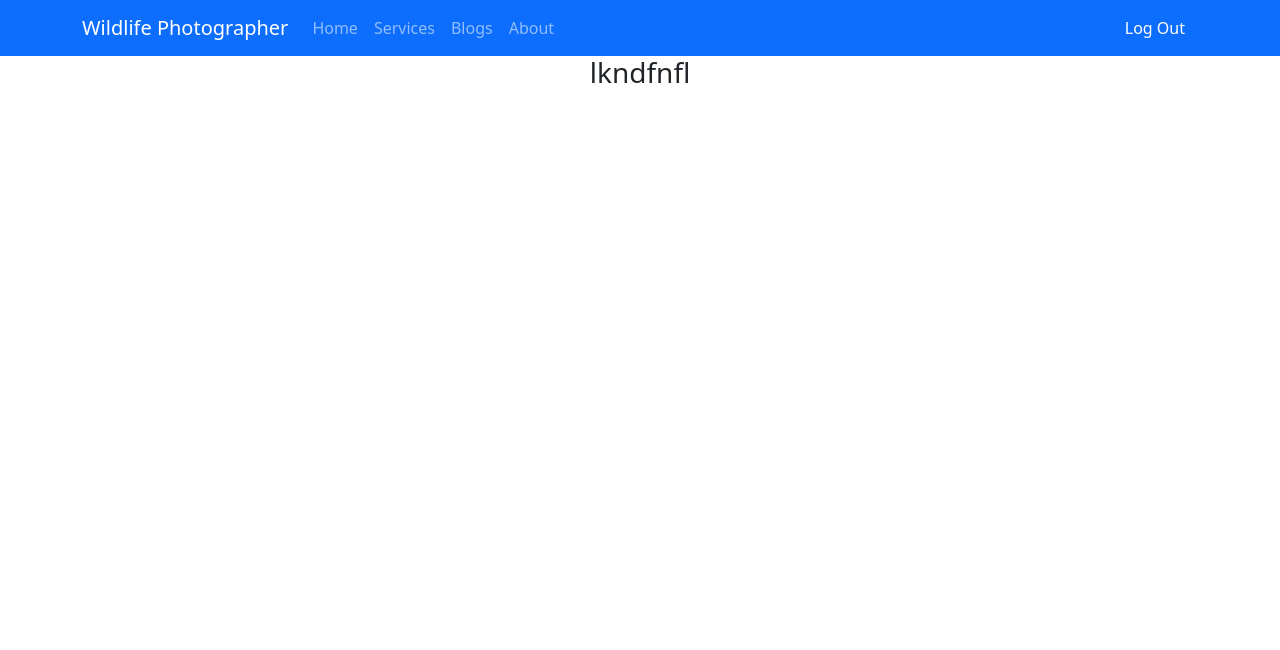
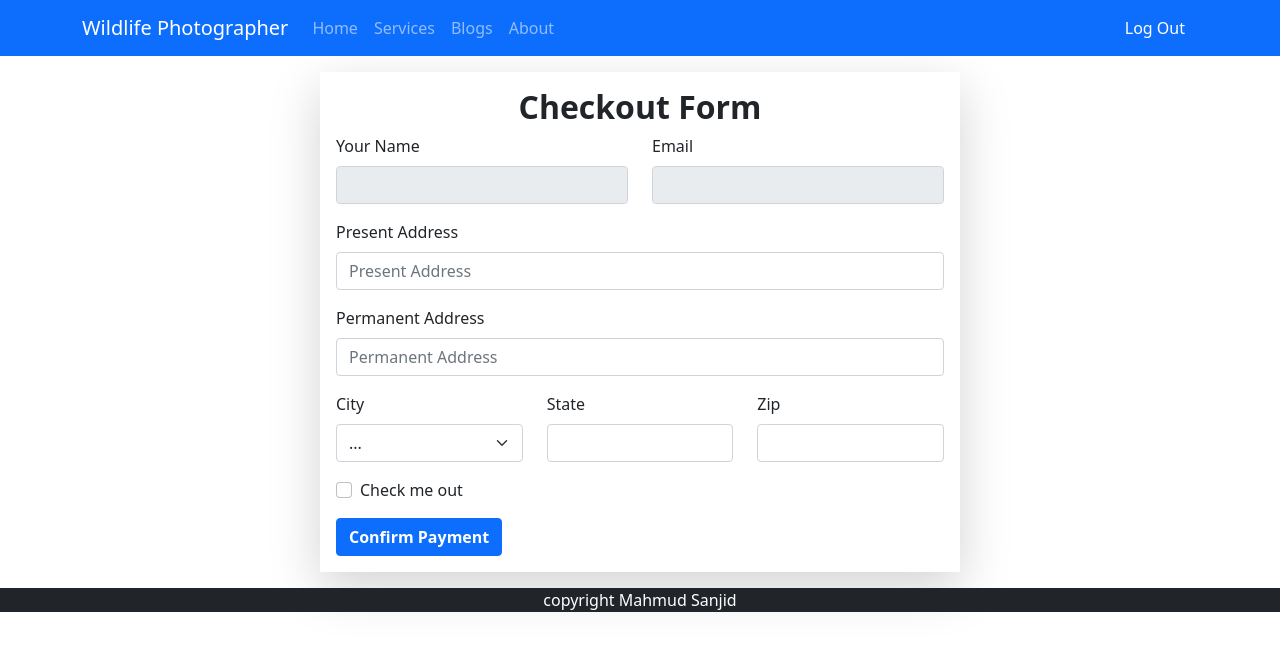
Before and after one commit to Sanjidk/independent-service-provider, a React (Create React App) app: page /service/1 in a window 1280 px wide. Shown: the top 650 px of the page. Built offline with nearby package versions, Linux system fonts and the light colour scheme; no server answers; sample sign-in values are in the browser's storage.

Commit message:
checkout loading page solved

```diff
--- a/src/App.js
+++ b/src/App.js
@@ -20,7 +20,7 @@ function App() {
         <Route path="/" element={<Home></Home>}></Route>
         <Route path="/home" element={<Home></Home>}></Route>
         <Route path="/services" element={<Services></Services>} ></Route>
-        <Route path="/checkout" element={
+        <Route path="/service/:serviceId" element={
           <RequireAuth>
             <Checkout></Checkout>
           </RequireAuth>
@@ -31,7 +31,7 @@ function App() {
         <Route path="/signup" element={<Signup></Signup>} ></Route>
         <Route path="*" element={<NotFound></NotFound>} ></Route>
       </Routes>
-      {/* <Footer></Footer> */}
+      <Footer></Footer>
     </div>
   );
 }
--- a/src/pages/Home/Checkout/Checkout.js
+++ b/src/pages/Home/Checkout/Checkout.js
@@ -1,10 +1,9 @@
 import React from "react";
 import { Button, Col, Form, Row } from "react-bootstrap";
-import useServices from "../../Hooks/useServices";
+import { useAuthState } from "react-firebase-hooks/auth";
+import auth from "../../../firebase.init";
 
 const Checkout = () => {
-  const [services] = useServices();
-  const singleService = services[0];
 
   return (
     <div className="w-50 mx-auto shadow-lg m-3 p-3 text-start">
@@ -12,13 +11,13 @@ const Checkout = () => {
       <Form>
         <Row className="mb-3">
           <Form.Group as={Col} controlId="formGridEmail">
-            <Form.Label>Photography Type</Form.Label>
-            <Form.Control type="name" value={singleService.name} readOnly />
+            <Form.Label>Your Name</Form.Label>
+            <Form.Control type="name"  readOnly />
           </Form.Group>
 
           <Form.Group as={Col} controlId="formGridPassword">
-            <Form.Label>Price</Form.Label>
-            <Form.Control type="number" value={singleService.price} readOnly />
+            <Form.Label>Email</Form.Label>
+            <Form.Control type="email"  readOnly  />
           </Form.Group>
         </Row>
 
--- a/src/pages/Home/Service/Service.js
+++ b/src/pages/Home/Service/Service.js
@@ -1,22 +1,27 @@
 import React from "react";
 import { Button, Card } from "react-bootstrap";
-import { Link } from "react-router-dom";
+import { useNavigate } from "react-router-dom";
 import './Service.css'
 
 const Service = (props) => {
-  const { name, image, price, description } = props.service;
+  const { id , name, image, price, description } = props.service;
+
+  const navigate = useNavigate();
+
+  const navigateServices = id =>{
+    navigate(`/service/${id}`);
+  }
+
   return (
         <Card className="m-2 p-3">
           <Card.Img variant="top" src={image} />
           <Card.Body>
-            <Card.Title> Name: {name}</Card.Title>
+            <Card.Title>{name}</Card.Title>
             <Card.Title>Price: $ {price}</Card.Title>
             <Card.Text>{description}</Card.Text>
           </Card.Body>
+            <Button onClick= {()=> navigateServices(id)} >Checkout</Button>
 
-          <Link to="/checkout">
-            <Button>Checkout</Button>
-          </Link>
         </Card>
   );
 };
--- a/src/pages/Home/Services/Services.js
+++ b/src/pages/Home/Services/Services.js
@@ -7,7 +7,7 @@ const Services = () => {
   const [services]=useServices();
   return (
     <div id='services'>
-      <CardGroup className=''>
+      <CardGroup>
       {
         services.map(service => <Service
         key={service.id}
--- a/src/pages/Login/Login/Login.js
+++ b/src/pages/Login/Login/Login.js
@@ -14,11 +14,20 @@ const Login = () => {
 
   const [
     signInWithEmailAndPassword,
-    user
+    user,
+    error
   ] = useSignInWithEmailAndPassword(auth);
 
   if(user){
     navigate (from, {replace:true});
+  }
+
+  let errorElement;
+
+  if (error) {
+    errorElement = (
+      <h5 className="text-danger m-4">Error: {error?.message}</h5>
+    );
   }
 
   const emailRef = useRef('');
@@ -47,6 +56,8 @@ const Login = () => {
           Login
         </Button>
       </Form>
+      {errorElement}
+
       <h5 className="mt-3">New to This Website..? <Link to="/signup" className="text-danger pe-auto text-decoration-none" >Sign-Up Here</Link> </h5>
     </div>
   );
--- a/src/pages/Login/RequireAuth/RequireAuth.js
+++ b/src/pages/Login/RequireAuth/RequireAuth.js
@@ -1,12 +1,17 @@
 import React from 'react';
+import { Spinner } from 'react-bootstrap';
 import { useAuthState } from 'react-firebase-hooks/auth';
 import { Navigate, useLocation } from 'react-router-dom';
 import auth from '../../../firebase.init';
 
 const RequireAuth = ({children}) => {
 
-  const [user] = useAuthState(auth);
+  const [user, loading] = useAuthState(auth);
   const location = useLocation();
+
+  if(loading){
+    return <Spinner animation="grow" variant="dark" />;
+}
 
   if(!user){
     return <Navigate to='/login' state={{from:location}} replace />
```
